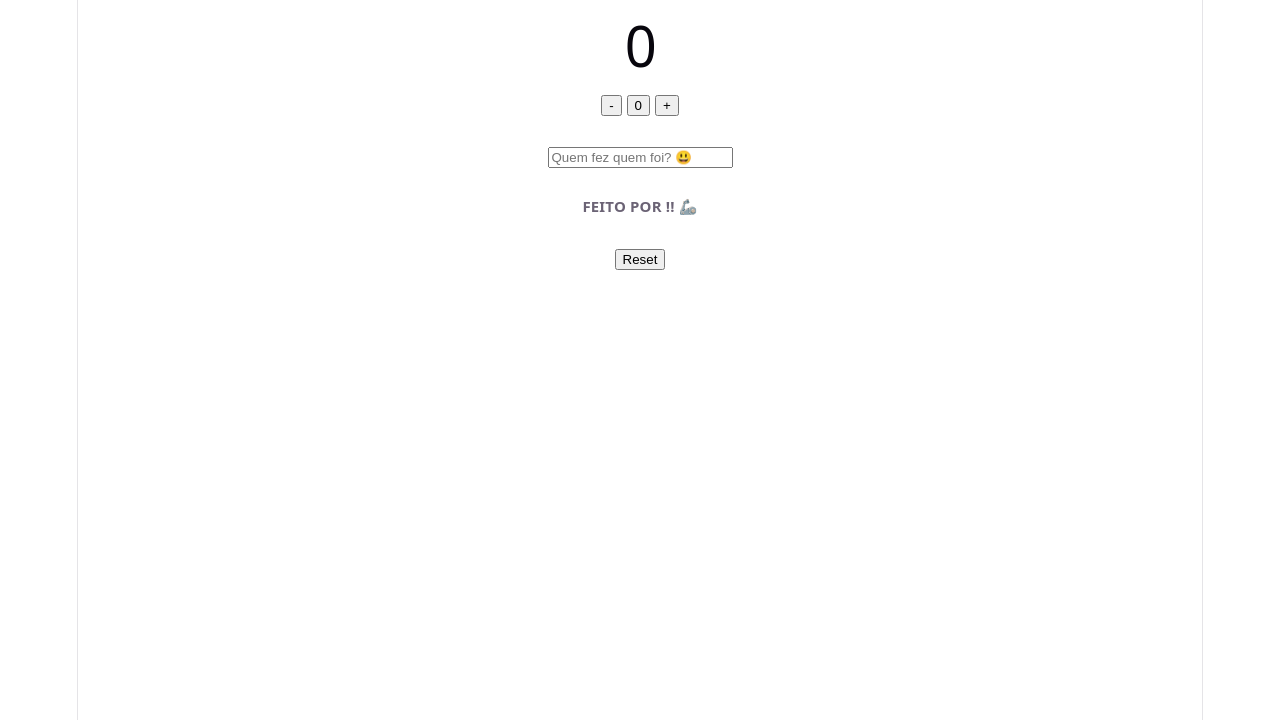
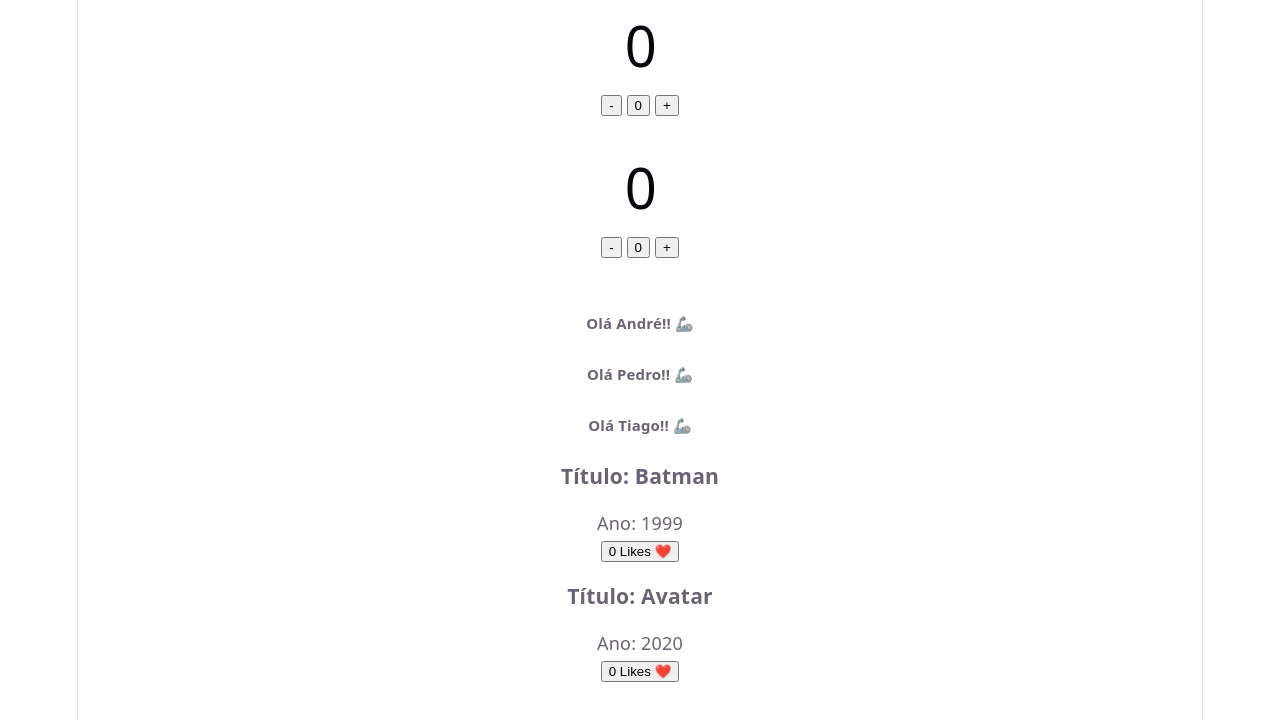
Before and after one commit to Cordyceps131/start, a React (Vite) app: page / in a window 1280 px wide. Shown: the top 720 px of the page. Built offline with nearby package versions, Linux system fonts and the light colour scheme.

Commit message:
props and components

```diff
--- a/src/App.jsx
+++ b/src/App.jsx
@@ -1,26 +1,19 @@
 import { useState } from 'react'
-import heroImg from './assets/hero.png'
-import reactLogo from './assets/react.svg'
-import viteLogo from './assets/vite.svg'
+import Saudacao from './components/Saudacao.jsx'
 import './App.css'
+import Contador from './components/Contador.jsx';
+import Cartao from './components/Cartao.jsx';
 
 function App() {
-  const [contador, setContador] = useState(0);
-  const [nome, setNome] = useState('');
-
-
-
   return (
     <div>
-      <h1>{contador}</h1>
-      <section>
-        <button onClick={() => contador > 0 && setContador(contador - 1)}>-</button>&nbsp;
-        <button onClick={() => setContador(0)}>0</button>&nbsp;
-        <button onClick={() => setContador(contador + 1)}>+</button>
-      </section><br />
-      <input type="text" placeholder="Quem fez quem foi? 😃" value={nome} onChange={(e) => setNome(e.target.value)} />
-      <h5>FEITO POR {nome}!! 🦾</h5>
-      <button onClick={() => setNome('')}>Reset</button>
+      <Contador />
+      <Contador />
+      <Saudacao nome='André' />
+      <Saudacao nome='Pedro' />
+      <Saudacao nome='Tiago' />
+      <Cartao titulo='Batman' ano='1999'/>
+      <Cartao titulo='Avatar' ano='2020'/>
     </div>
   )
 }
--- /dev/null
+++ b/src/components/Cartao.jsx
@@ -0,0 +1,14 @@
+import {useState} from 'react';
+
+function Cartao({ titulo, ano }) {
+    const [gostos, setGostos] = useState(0);
+
+    return (
+        <>
+            <h3>Título: {titulo}</h3>
+            <p>Ano: {ano}</p>
+            <button onClick={() => setGostos(gostos + 1)}>{gostos} Likes ❤️</button>
+        </>
+    )
+}
+export default Cartao;
--- /dev/null
+++ b/src/components/Contador.jsx
@@ -0,0 +1,19 @@
+import {useState} from 'react';
+
+function Contador() {
+    const [contador, setContador] = useState(0);
+
+    return (
+        <>
+
+            <h1>{contador}</h1>
+            <section>
+                <button onClick={() => contador > 0 && setContador(contador - 1)}>-</button>&nbsp;
+                <button onClick={() => setContador(0)}>0</button>&nbsp;
+                <button onClick={() => setContador(contador + 1)}>+</button>
+            </section><br />
+        </>
+    )
+};
+
+export default Contador;
--- /dev/null
+++ b/src/components/Saudacao.jsx
@@ -0,0 +1,12 @@
+import { useState } from 'react';
+
+function Saudacao({nome}) {
+
+    return (
+        <>
+            <h5>Olá {nome}!! 🦾</h5>
+        </>
+    )
+}
+
+export default Saudacao;
```
